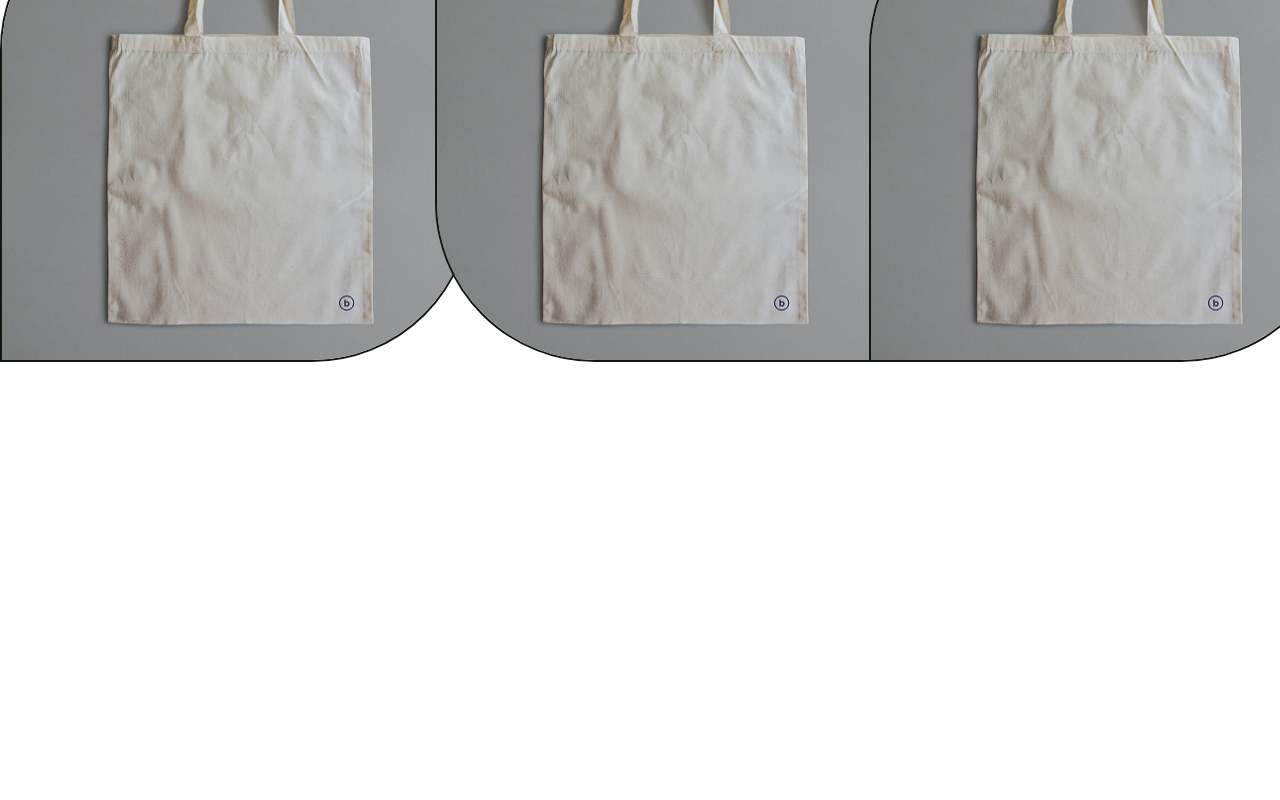
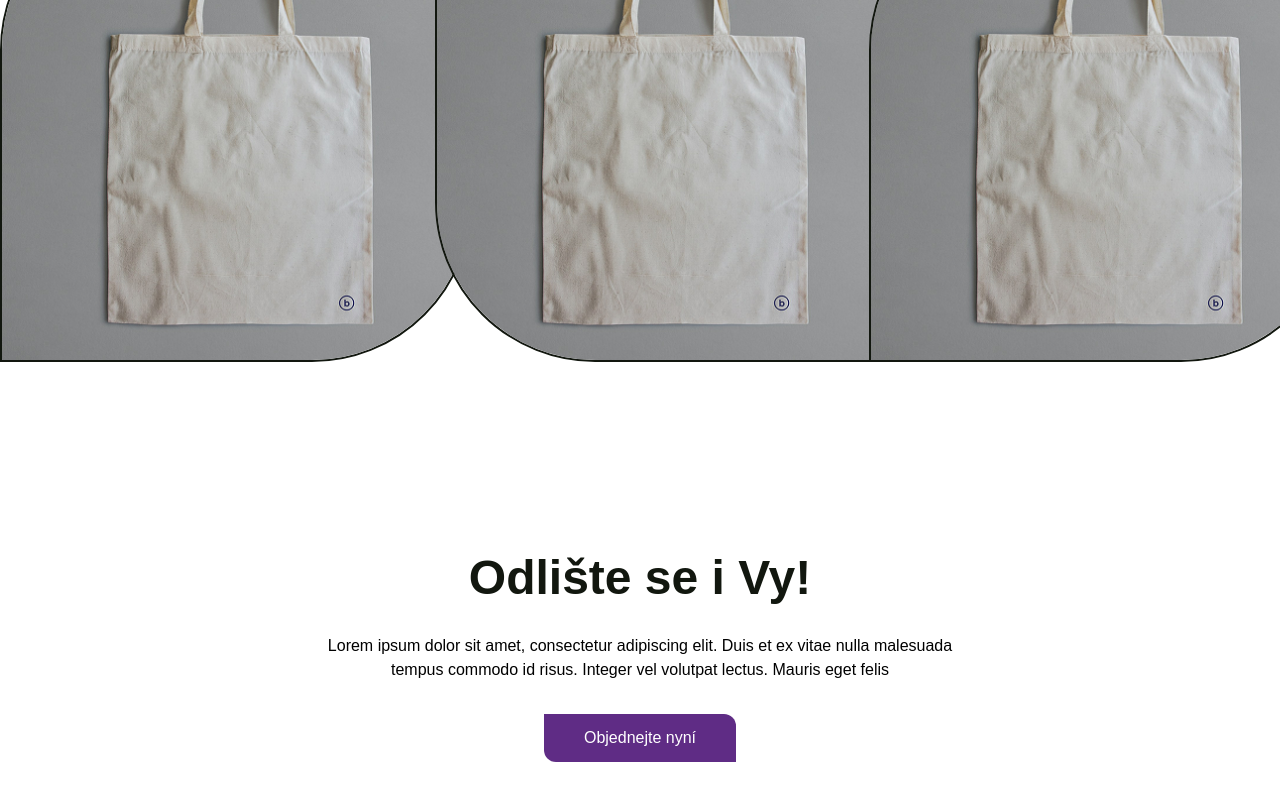
Before and after one commit to pPatr0/GHST, a Nuxt app: page / in a window 1280 px wide. Shown: the part 2558-3358 px from the top of the page. Before the commit the page ends 3000 px from the top, so only its background shows below. Built offline with nearby package versions, Linux system fonts and the light colour scheme.

Commit message:
feat: OrderNowSection

```diff
--- /dev/null
+++ b/components/Sections/OrderNowSection.vue
@@ -0,0 +1,15 @@
+<template>
+    <div class="lg:max-w-[1460px] max-w-[300px] mx-auto pt-28 pb-20">
+        <div class="flex flex-col items-center">
+            <h2 class="text-[#12170F] lg:text-5xl text-4xl font-bold unbounded text-center">
+                Odlište se i Vy!
+            </h2>
+            <p class="max-w-2xl py-8 text-center space">
+                Lorem ipsum dolor sit amet, consectetur adipiscing elit. Duis et ex vitae nulla malesuada tempus commodo id risus. Integer vel volutpat lectus. Mauris eget felis
+            </p>
+            <button class="px-10 py-3 bg-[#5F2C85] text-white rounded-tr-xl rounded-bl-xl unbounded">
+                Objednejte nyní
+            </button>
+        </div>
+    </div>
+</template>
--- a/pages/index.vue
+++ b/pages/index.vue
@@ -4,5 +4,6 @@
       <SectionsHero/>
       <SectionsSectionOne/>
       <SectionsSectionTwo/>
+      <SectionsOrderNowSection/>
     </div>
 </template>
```
